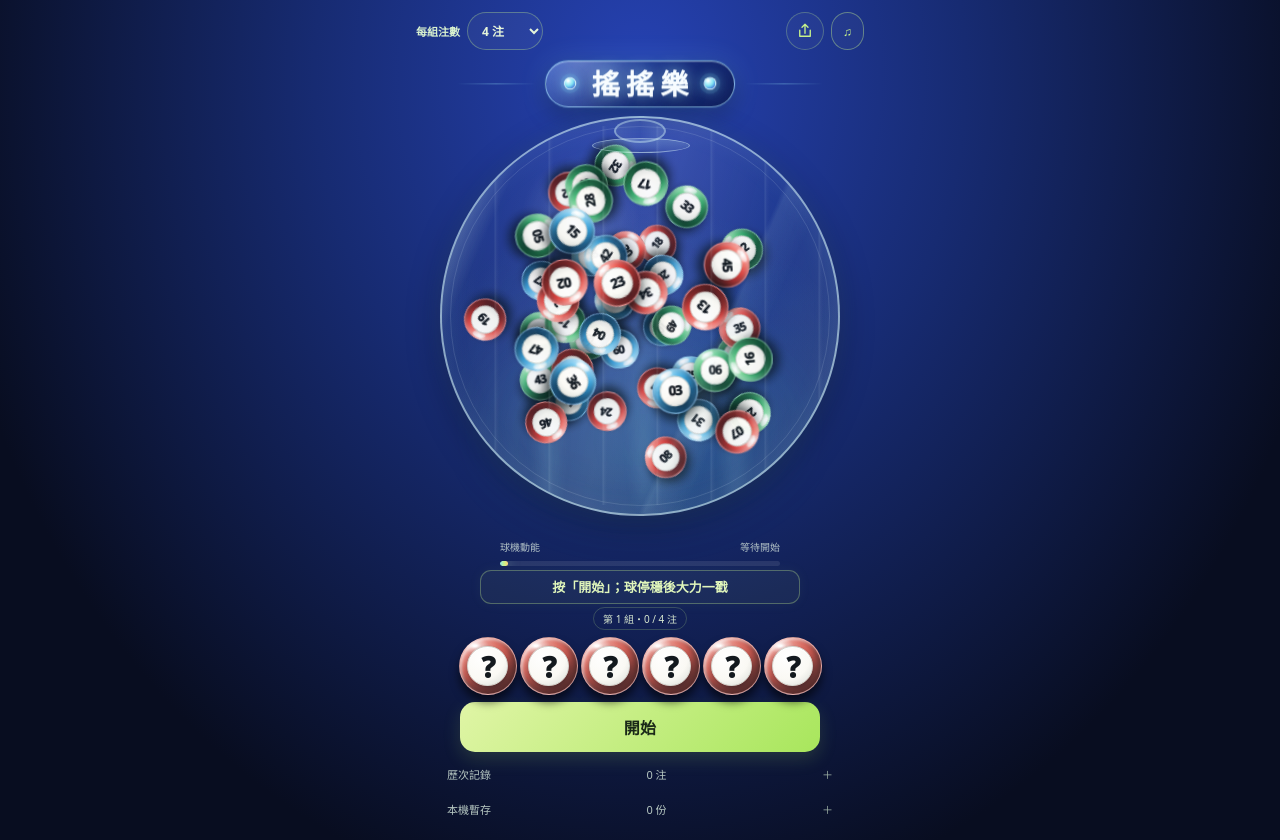
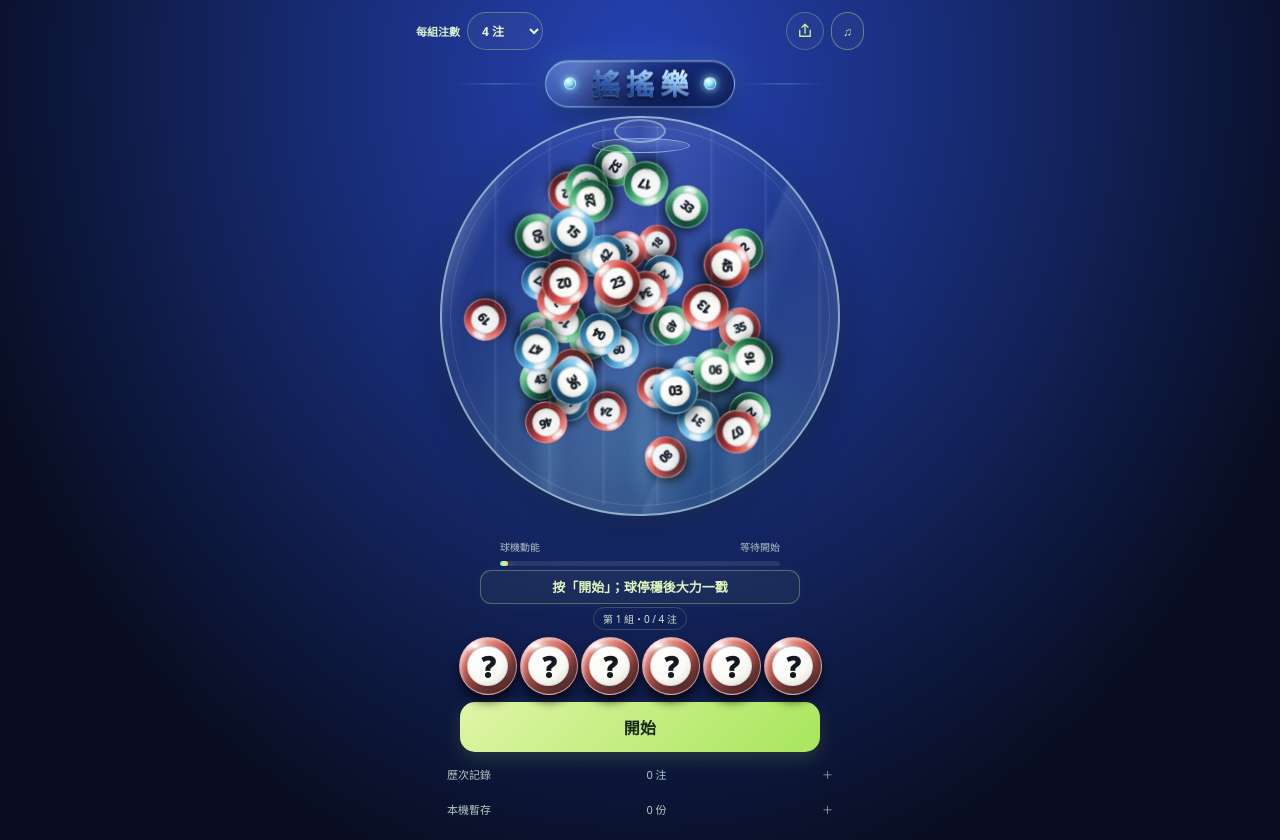
Before and after one commit to cw91020251212/mark6-shake-preview, a plain HTML site: page index.html in a window 1280 px wide. Drawn offline with Linux system fonts and the light colour scheme; animation ran at ten frames a second.

Commit message:
Give 搖搖樂 title a 3D corner gradient
Shade the brand name from deep blue at bottom-left to bright white-blue at top-right, with light emboss shadows.

```diff
--- a/index.html
+++ b/index.html
@@ -87,9 +87,12 @@
     .brand-orb:last-child { animation-delay:-1.4s; }
     .brand-copy { display:grid; justify-items:center; }
     .brand-name {
-      margin:0; color:#f7fcff; font-size:clamp(22px,6.2vw,28px); font-weight:1000;
+      margin:0; font-size:clamp(22px,6.2vw,28px); font-weight:1000;
       letter-spacing:.22em; line-height:1; padding-left:.22em;
-      text-shadow:0 1px 0 #ffffff66,0 0 16px #a5eaffaa,0 8px 18px #06102f66;
+      background:linear-gradient(to top right,#0d2858 0%,#2f5fb8 38%,#9fd0ff 72%,#f7fcff 100%);
+      -webkit-background-clip:text; background-clip:text;
+      color:transparent; -webkit-text-fill-color:transparent;
+      filter:drop-shadow(0 1px 0 #ffffff55) drop-shadow(0 3px 0 #071433aa) drop-shadow(0 8px 14px #04091fcc);
     }
     @keyframes brand-float {
       0%,100% { transform:translateY(0); }
```
